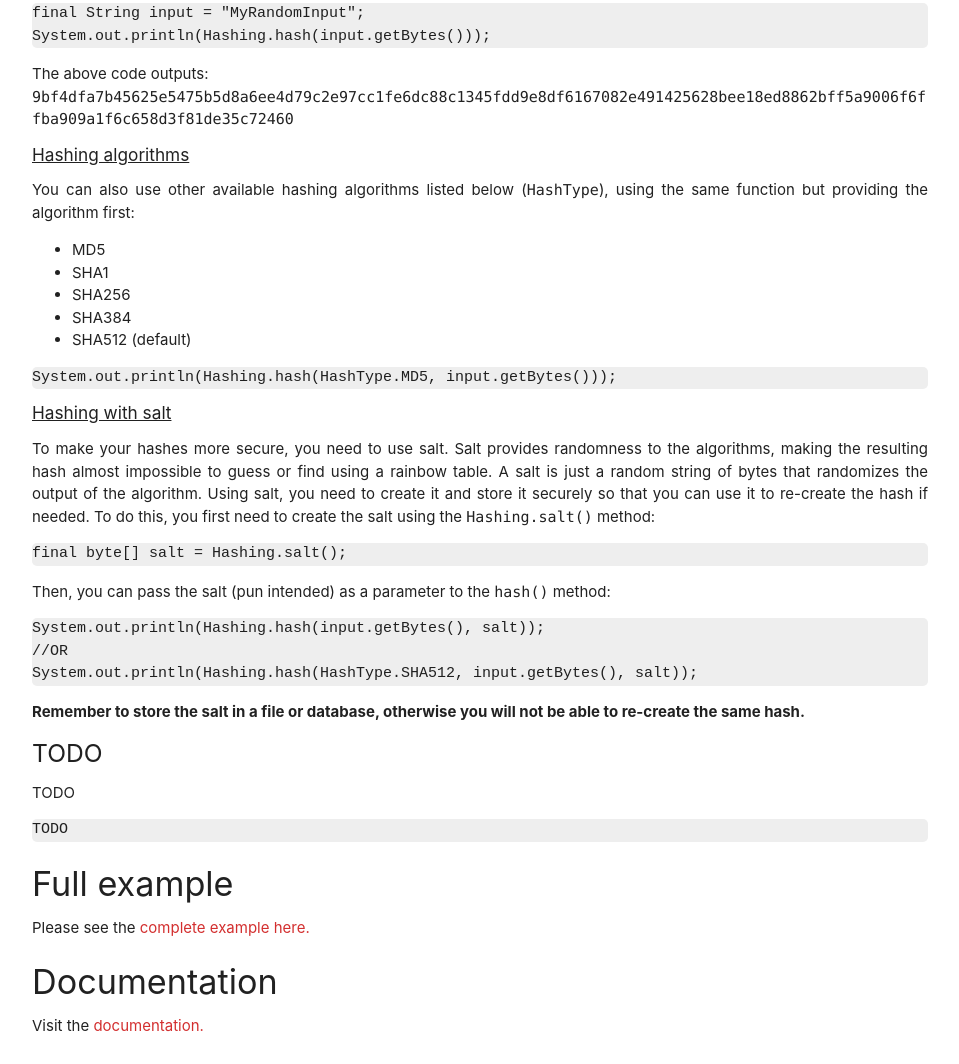
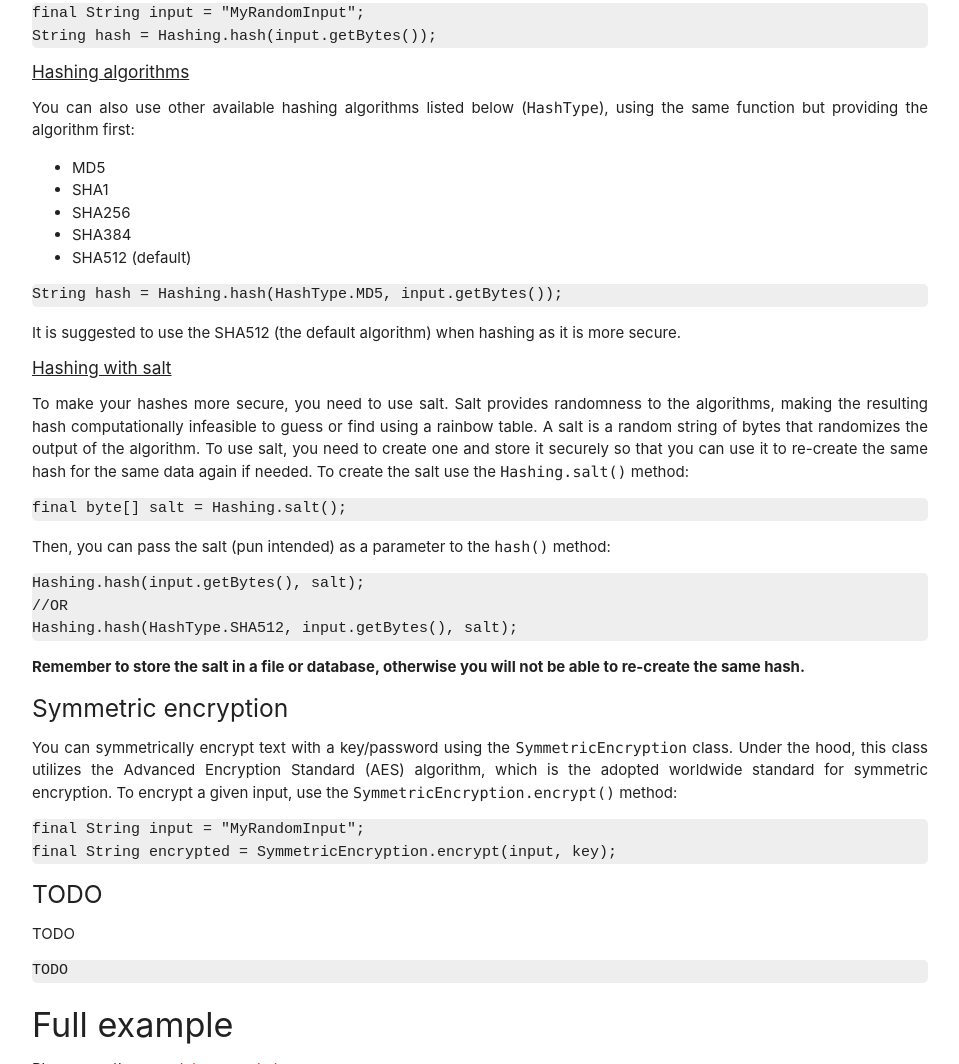
Before and after one commit to RayLabz/JSec, a plain HTML site: page docs/index.html in a window 1280 px wide. Shown: the part 1396-2460 px from the top of the page, without its empty margins (160-1119 px from the left). Drawn offline with nearby package versions, Linux system fonts and the light colour scheme.

Commit message:
Added symmetric encryption encrypt part

```diff
--- a/docs/index.html
+++ b/docs/index.html
@@ -92,9 +92,7 @@
 
             <pre class="prettyprint java">
 final String input = "MyRandomInput";
-System.out.println(Hashing.hash(input.getBytes()));</pre>
-
-            <p>The above code outputs: <br/> <span class="code">9bf4dfa7b45625e5475b5d8a6ee4d79c2e97cc1fe6dc88c1345fdd9e8df6167082e491425628bee18ed8862bff5a9006f6ffba909a1f6c658d3f81de35c72460</span></p>
+String hash = Hashing.hash(input.getBytes());</pre>
 
             <h6 id="hashingAlgorithms">Hashing algorithms</h6>
 
@@ -109,16 +107,18 @@ System.out.println(Hashing.hash(input.getBytes()));</pre>
                 <li>SHA512 (default)</li>
             </ul>
 
-            <pre class="prettyprint java">System.out.println(Hashing.hash(HashType.MD5, input.getBytes()));</pre>
+            <pre class="prettyprint java">String hash = Hashing.hash(HashType.MD5, input.getBytes());</pre>
+
+            <p>It is suggested to use the SHA512 (the default algorithm) when hashing as it is more secure.</p>
 
             <h6 id="salt">Hashing with salt</h6>
 
             <p>
                 To make your hashes more secure, you need to use salt. Salt provides randomness to the algorithms,
-            making the resulting hash almost impossible to guess or find using a rainbow table. A salt is just a random
-                string of bytes that randomizes the output of the algorithm. Using salt, you need to
-            create it and store it securely so that you can use it to re-create the hash if needed.
-                To do this, you first need to create the salt using the <span class="code">Hashing.salt()</span> method:
+            making the resulting hash computationally infeasible to guess or find using a rainbow table. A salt is a random
+                string of bytes that randomizes the output of the algorithm. To use salt, you need to create one and
+                store it securely so that you can use it to re-create the same hash for the same data again if needed.
+                To create the salt use the <span class="code">Hashing.salt()</span> method:
             </p>
 
             <pre class="prettyprint java">final byte[] salt = Hashing.salt();</pre>
@@ -126,14 +126,28 @@ System.out.println(Hashing.hash(input.getBytes()));</pre>
             <p>Then, you can pass the salt (pun intended) as a parameter to the <span class="code">hash()</span> method:</p>
 
             <pre class="prettyprint java">
-System.out.println(Hashing.hash(input.getBytes(), salt));
+Hashing.hash(input.getBytes(), salt);
 //OR
-System.out.println(Hashing.hash(HashType.SHA512, input.getBytes(), salt));</pre>
+Hashing.hash(HashType.SHA512, input.getBytes(), salt);</pre>
 
             <p><b>Remember to store the salt in a file or database, otherwise you will not be able to re-create the same hash.</b></p>
 
+            <!--------------------------------------------------------------------------------------------------------->
 
-            <!--------------------------------------------------------------------------------------------------------->
+            <h5 id="symmetricEncryption">Symmetric encryption</h5>
+
+            <p>
+                You can symmetrically encrypt text with a key/password using the <span class="code">SymmetricEncryption</span> class.
+                Under the hood, this class utilizes the Advanced Encryption Standard (AES) algorithm, which is the adopted worldwide
+                standard for symmetric encryption. To encrypt a given input, use the <span class="code">SymmetricEncryption.encrypt()</span>
+                method:
+            </p>
+
+            <pre class="prettyprint java">
+final String input = "MyRandomInput";
+final String encrypted = SymmetricEncryption.encrypt(input, key);</pre>
+
+
 
 
             <h5 id="TODO">TODO</h5>
```
